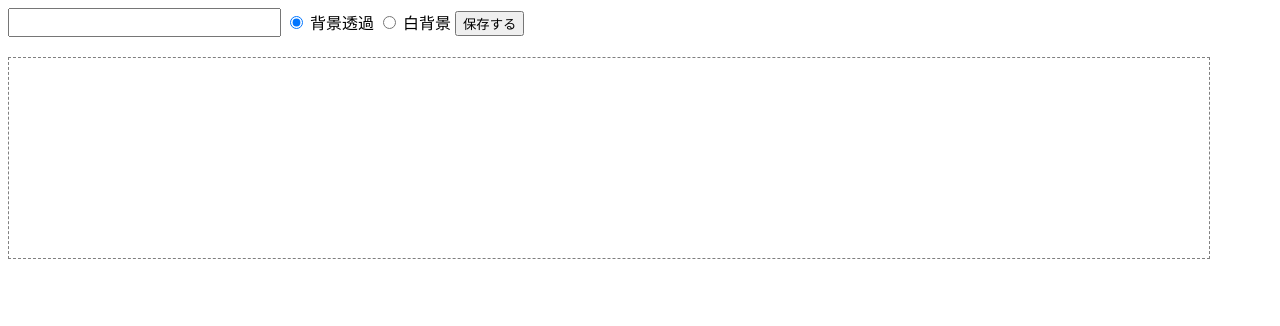
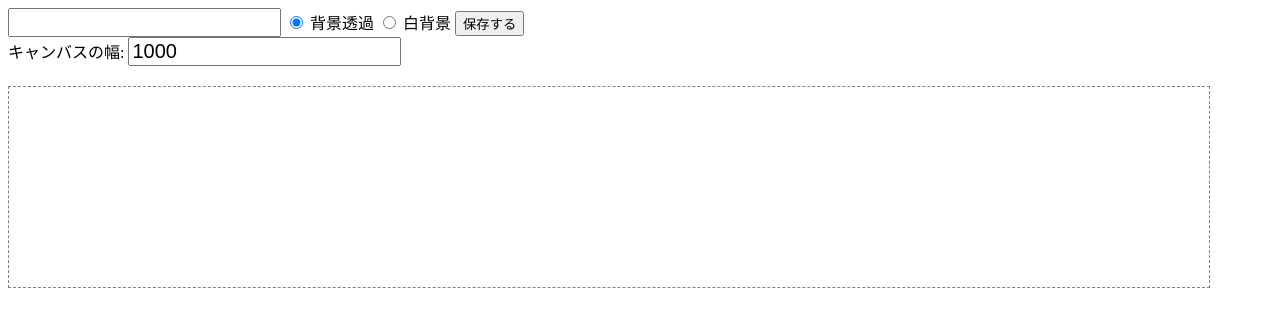
Before and after one commit to tk2539/rainbow.github.io, a plain HTML site: page index.html in a window 1280 px wide. Drawn offline with Linux system fonts and the light colour scheme.

Commit message:
Update index.html

```diff
--- a/index.html
+++ b/index.html
@@ -20,6 +20,10 @@
   <label for="white-bg">白背景</label>
 
   <button onclick="saveImage()">保存する</button>
+
+  <br> <label for="canvas-width-input">キャンバスの幅:</label>
+  <input type="number" id="canvas-width-input" value="1000" style="font-size: 20px;">
+
   <canvas id="canvas" width="1200" height="200"></canvas>
 
   <script src="rainbow.js"></script>
```
